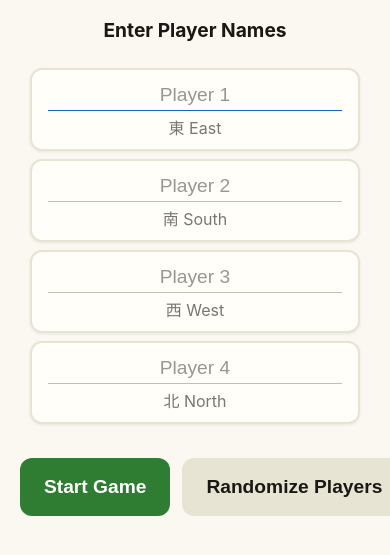
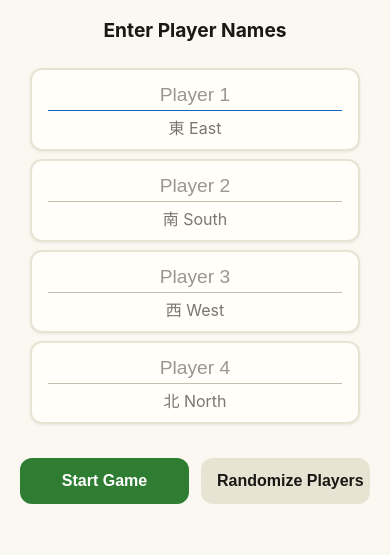
Before and after one commit to byalextran/mahjong-scorekeeper, a plain HTML site: page index.html in a window 390 px wide. Shown: the part 77-632 px from the top of the page. Drawn offline with Linux system fonts and the light colour scheme.

Commit message:
fixed mobile padding

```diff
--- a/styles.css
+++ b/styles.css
@@ -256,6 +256,7 @@ header h1 {
 
 .setup-buttons .btn {
     flex: 1;
+    min-width: 0;
     white-space: nowrap;
     padding: 18px 24px;
     font-size: 1.2rem;
@@ -827,6 +828,11 @@ header h1 {
         padding: 10px 16px;
     }
 
+    .setup-buttons .btn {
+        padding: 14px 16px;
+        font-size: 1rem;
+    }
+
     .table-layout .input-group input {
         padding: 4px 0;
         font-size: 1.2rem;
```
